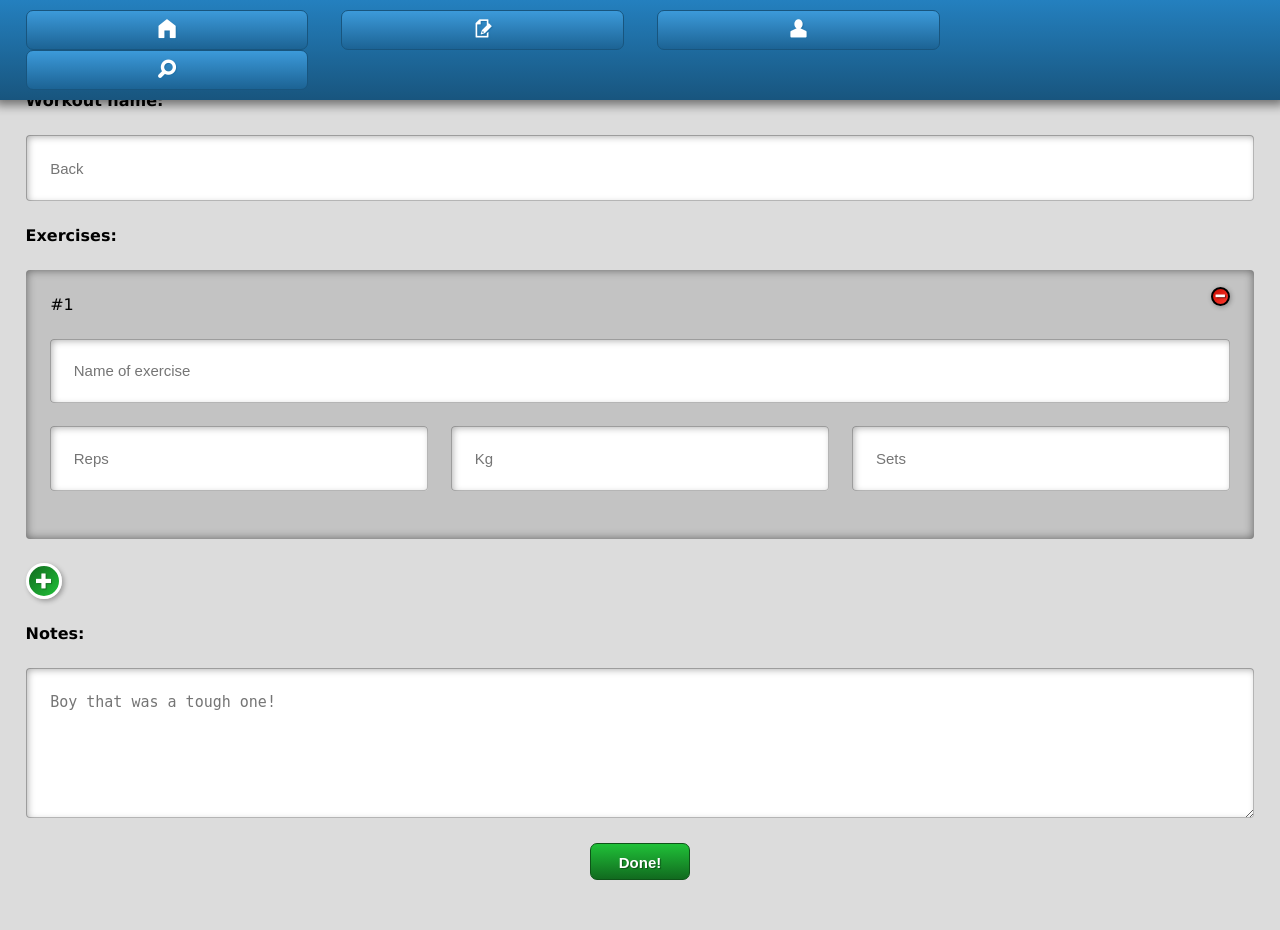
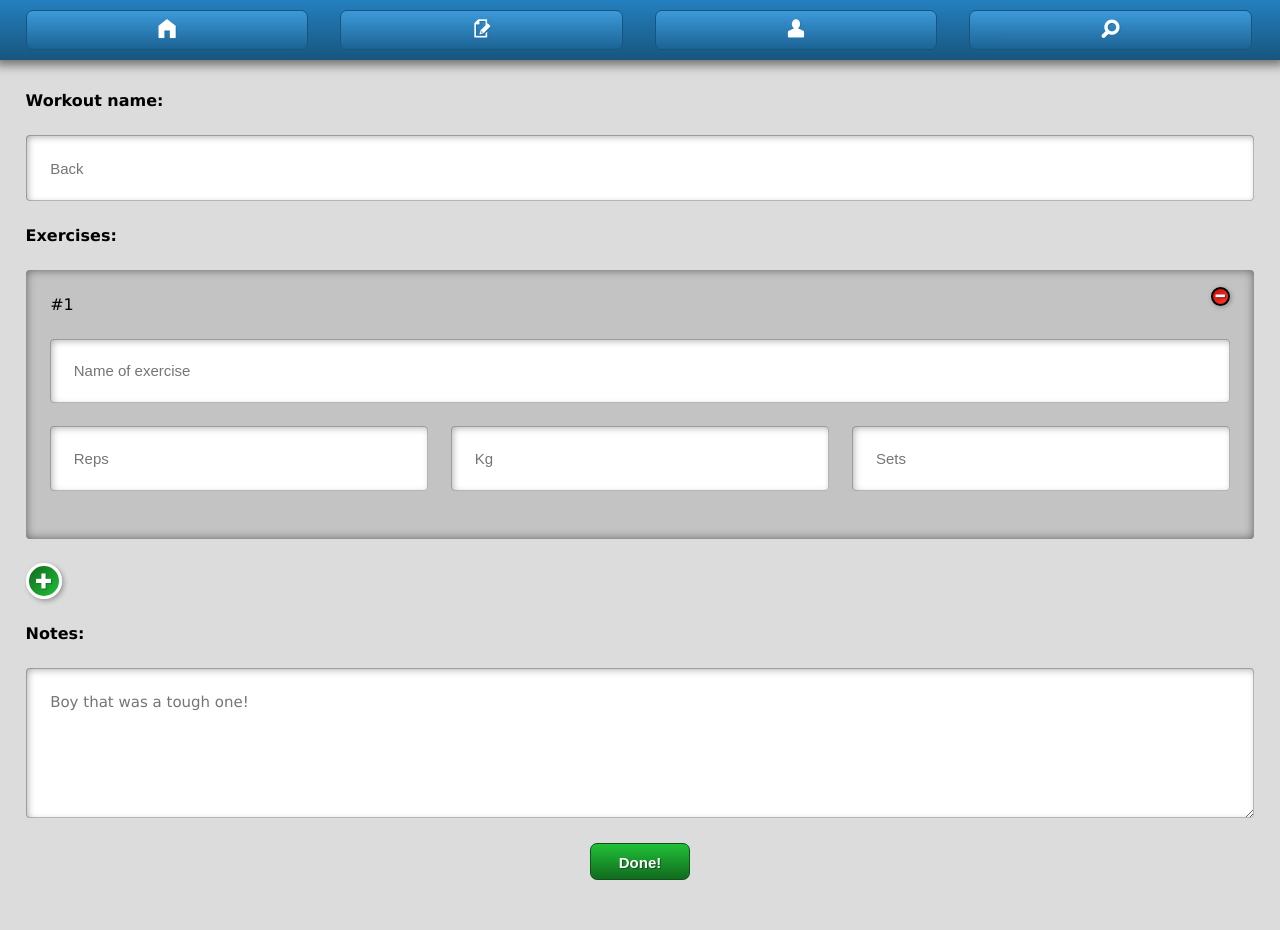
Before and after one commit to davidpdrsn/Socially-fitter, a PHP site: page /logging.html in a window 1280 px wide. Run offline with PHP 8.4, Linux system fonts and the light colour scheme.

Commit message:
fixed menu buttons stacking in firefox

```diff
--- a/css/global.css
+++ b/css/global.css
@@ -20,7 +20,7 @@
     font-weight: bold;
     color: white;
     padding: 10px 0 8px;
-    margin-right: 2.7%;
+    margin-right: 2.6%;
     display: block;
     float: left;
     width: 23%;
--- a/css/logging.css
+++ b/css/logging.css
@@ -113,7 +113,7 @@
       box-shadow: 0 0 5px rgba(0, 0, 0, 0.3); }
   #logging textarea {
     display: block;
-    margin-bottom: 2%;
+    font-family: "Lucida Grande", "Lucida Sans Unicode", Arial, Helvetica, sans-serif;
     width: 100%;
     height: 150px;
     -moz-box-shadow: inset 2px 2px 7px rgba(0, 0, 0, 0.3), inset 0 0 0 1px #c3c3c3;
--- a/css/masthead.css
+++ b/css/masthead.css
@@ -20,7 +20,7 @@
     font-weight: bold;
     color: white;
     padding: 10px 0 8px;
-    margin-right: 2.7%;
+    margin-right: 2.6%;
     display: block;
     float: left;
     width: 23%;
--- a/sass/logging.sass
+++ b/sass/logging.sass
@@ -121,7 +121,7 @@
       box-shadow: 0 0 5px rgba(0,0,0,.3)
   textarea
     display: block
-    margin-bottom: $generalpadding
+    font-family: "Lucida Grande", "Lucida Sans Unicode", Arial, Helvetica, sans-serif
     width: 100%
     height: 150px
     -moz-box-shadow: inset 2px 2px 7px rgba(0,0,0,.3), inset 0 0 0 1px $lightgraydarken10
--- a/sass/masthead.sass
+++ b/sass/masthead.sass
@@ -23,7 +23,7 @@
     font-weight: bold
     color: #fff
     padding: 10px 0 8px
-    margin-right: $generalpadding + 0.7
+    margin-right: $generalpadding + 0.6
     display: block
     float: left
     width: 25% - $generalpadding
```
